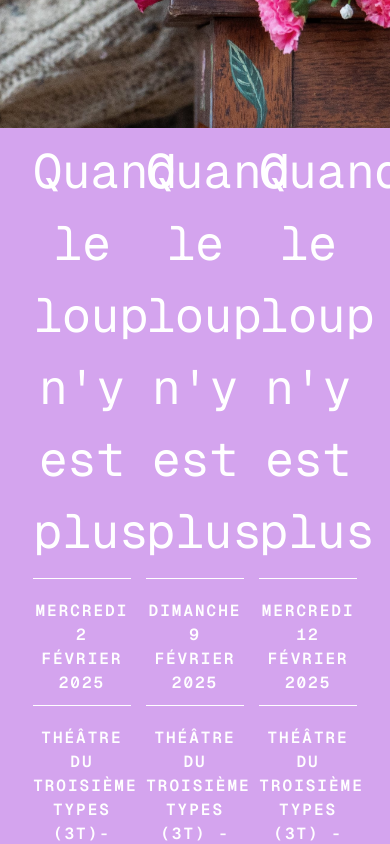
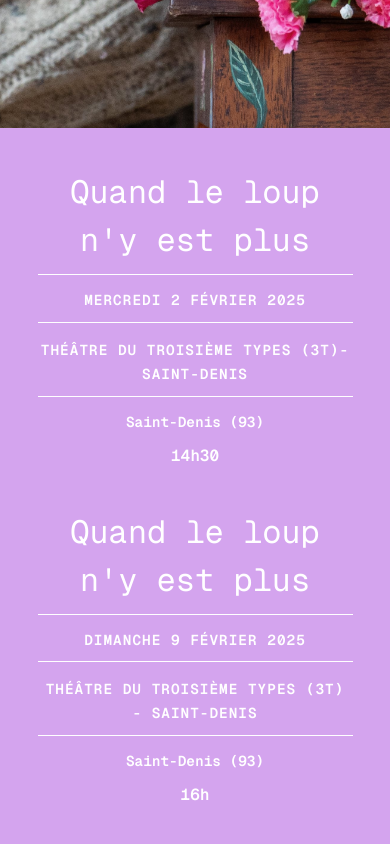
Before and after one commit to Louissnsn/LaSyncopeV2, a Next.js app: page /agenda in a window 390 px wide. Shown: the part 800-1644 px from the top of the page. Built offline with nearby package versions, Linux system fonts and the light colour scheme; a web font is replaced by a local one.

Commit message:
more style

```diff
--- a/app/styles/Agenda.module.css
+++ b/app/styles/Agenda.module.css
@@ -55,3 +55,53 @@
   border-top: 1px solid #ffffff;
   margin: 10px 0 20px;
 }
+
+@media (max-width: 768px) {
+  .parent {
+    height: auto;
+    width: 100%;
+    justify-content: center;
+  }
+
+  .container {
+    flex-direction: column;
+    padding: 20px;
+    height: auto;
+  }
+
+  .content {
+    max-width: 90%;
+    width: 100%;
+    margin: 20px 0;
+  }
+
+  .title {
+    font-size: 2rem;
+  }
+
+  .subtitle {
+    font-size: 0.9rem;
+    letter-spacing: 1px;
+  }
+
+  .eventLocation {
+    font-size: 0.9rem;
+  }
+
+  .time {
+    font-size: 1rem;
+  }
+
+  .divider {
+    margin: 10px 0 15px;
+  }
+}
+
+@media (min-width: 769px) and (max-width: 1300px) {
+  .parent {
+    min-height: 150vh;
+  }
+  .content {
+    max-width: 30%;
+  }
+}
--- a/app/styles/Cover.module.css
+++ b/app/styles/Cover.module.css
@@ -57,9 +57,9 @@
 }
 
 @media (min-width: 880px) and (max-width: 1503px) {
-  .titreSuite {
-    font-size: 3rem;
-    top: 45%;
+  .titre {
+    font-size: 4rem;
+    top: 55%;
     left: 50%;
     transform: translate(-50%, -50%);
   }
```
